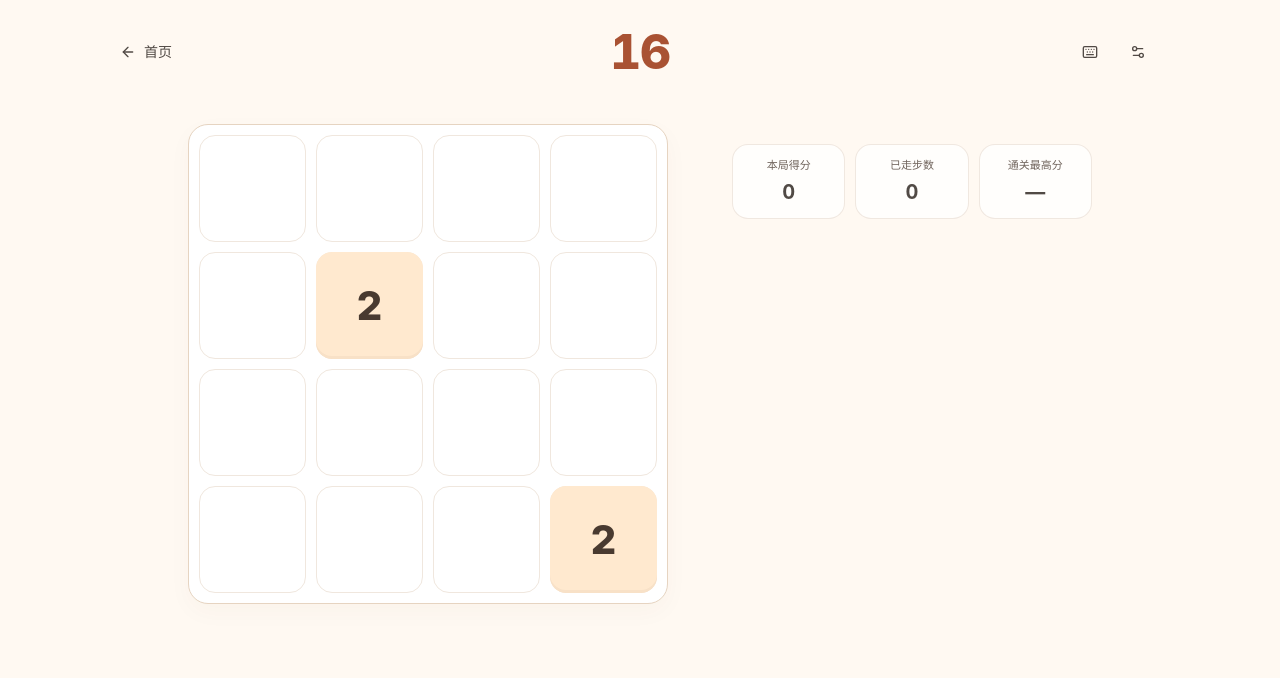
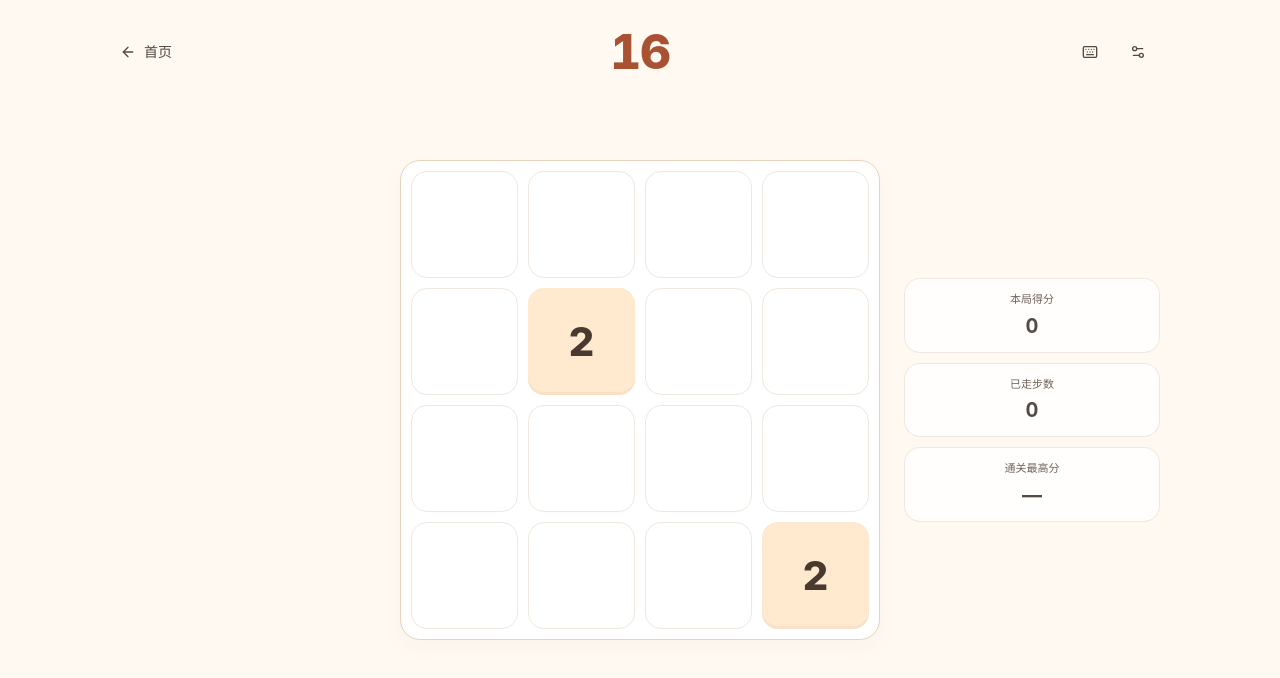
Before and after one commit to Moewerry/double-up, a React (Vite) app: page /#/play in a window 1280 px wide. Shown: the top 678 px of the page. Built offline with nearby package versions, Linux system fonts and the light colour scheme.

Commit message:
fix: 统一关卡与教程棋盘居中布局

```diff
--- a/src/app.tsx
+++ b/src/app.tsx
@@ -14,7 +14,7 @@ export function App() {
     window.addEventListener("storage", onStorage)
     return () => window.removeEventListener("storage", onStorage)
   }, [])
-  return <HashRouter><main className="mx-auto flex min-h-svh w-full max-w-[480px] flex-col px-5 pt-[max(1rem,env(safe-area-inset-top))] pb-[env(safe-area-inset-bottom)] sm:px-8 sm:pt-7 lg:max-w-[1120px] lg:px-10">
+  return <HashRouter><main className="mx-auto flex min-h-svh w-full max-w-[480px] flex-col px-5 [--page-inset-top:max(1rem,env(safe-area-inset-top))] [--page-inset-bottom:env(safe-area-inset-bottom)] pt-[var(--page-inset-top)] pb-[var(--page-inset-bottom)] sm:px-8 sm:[--page-inset-top:1.75rem] lg:max-w-[1120px] lg:px-10">
     <SaveNotice />
     <Routes><Route path="/" element={<HomePage />} /><Route path="/play" element={<PlayPage />} /><Route path="*" element={<Navigate to="/" replace />} /></Routes>
   </main></HashRouter>
--- /dev/null
+++ b/src/components/game/game-layout.tsx
@@ -0,0 +1,23 @@
+import type { ReactNode } from "react"
+
+interface Props {
+  header: ReactNode
+  summary: ReactNode
+  actions?: ReactNode
+  children: ReactNode
+  summaryLabel?: string
+  boardLabel?: string
+  actionsLabel?: string
+}
+
+export function GameLayout({ header, summary, actions, children, summaryLabel = "本局成绩", boardLabel = "游戏棋盘", actionsLabel = "游戏结果" }: Props) {
+  // 上下轨道等高，桌面左右轨道等宽；棋盘独占中央区域。
+  return <div className="mx-auto grid w-full flex-1 grid-cols-1 grid-rows-[minmax(max-content,1fr)_auto_minmax(max-content,1fr)] gap-y-4 pt-[max(0px,calc(var(--page-inset-bottom)_-_var(--page-inset-top)))] pb-[max(0px,calc(var(--page-inset-top)_-_var(--page-inset-bottom)))] lg:grid-cols-[minmax(0,1fr)_minmax(0,480px)_minmax(0,1fr)] lg:gap-x-6">
+    <div className="col-start-1 row-start-1 min-w-0 self-start lg:col-span-3">{header}</div>
+    <section aria-label={boardLabel} className="col-start-1 row-start-2 mx-auto w-full min-w-0 max-w-[420px] lg:col-start-2 lg:max-w-[480px]">{children}</section>
+    <div className="contents lg:col-start-3 lg:row-start-2 lg:flex lg:min-w-0 lg:flex-col lg:justify-center lg:gap-6">
+      <section aria-label={summaryLabel} className="col-start-1 row-start-1 mx-auto w-full min-w-0 max-w-[420px] self-end pt-14 lg:max-w-none lg:self-auto lg:pt-0">{summary}</section>
+      {actions != null && <section aria-label={actionsLabel} className="col-start-1 row-start-3 mx-auto w-full min-w-0 max-w-[420px] self-start lg:max-w-none lg:self-auto">{actions}</section>}
+    </div>
+  </div>
+}
--- a/src/components/game/score-panel.tsx
+++ b/src/components/game/score-panel.tsx
@@ -1,5 +1,5 @@
 import { Card, CardContent } from "@/components/ui/card"
 
 export function ScorePanel({ score, moves, best, gained, revision }: { score: number; moves: number; best: number; gained: number; revision: number }) {
-  return <div className="my-5 grid grid-cols-3 gap-2.5 lg:mb-0">{[["本局得分", score], ["已走步数", moves], ["通关最高分", best || "—"]].map(([label, value], index) => <Card key={label} className="relative gap-0 rounded-2xl border-border/70 bg-white/75 py-0 shadow-none"><CardContent className="px-2 py-3 text-center"><p className="text-[11px] text-muted-foreground">{label}</p><p className="mt-1 text-xl font-bold tabular-nums">{value}</p>{index === 0 && gained > 0 && <span key={revision} aria-hidden className="score-gain absolute -top-2 right-2 rounded-full bg-[#fff0df] px-2 text-xs font-bold text-[#9b4429]">+{gained}</span>}</CardContent></Card>)}</div>
+  return <div className="grid grid-cols-3 gap-2.5 lg:grid-cols-1">{[["本局得分", score], ["已走步数", moves], ["通关最高分", best || "—"]].map(([label, value], index) => <Card key={label} className="relative gap-0 rounded-2xl border-border/70 bg-white/75 py-0 shadow-none"><CardContent className="px-2 py-3 text-center"><p className="text-[11px] text-muted-foreground">{label}</p><p className="mt-1 text-xl font-bold tabular-nums">{value}</p>{index === 0 && gained > 0 && <span key={revision} aria-hidden className="score-gain absolute -top-2 right-2 rounded-full bg-[#fff0df] px-2 text-xs font-bold text-[#9b4429]">+{gained}</span>}</CardContent></Card>)}</div>
 }
--- a/src/components/tutorial/tutorial-actions.tsx
+++ b/src/components/tutorial/tutorial-actions.tsx
@@ -8,7 +8,7 @@ interface Props { state: TutorialState; busy: boolean; onNext: () => void; onRes
 
 export function TutorialActions({ state, busy, onNext, onReset, onStartOver }: Props) {
   const complete = tutorialComplete(state)
-  return <div className="space-y-2 pt-5 lg:pt-8">
+  return <div className="space-y-2">
     {complete ? <>
       <Button className="h-12 w-full rounded-xl text-base font-bold" disabled={busy} asChild={!busy}>{busy ? <span>去闯关</span> : <Link to="/play">去闯关<ArrowRight /></Link>}</Button>
       <Button variant="ghost" className="h-11 w-full rounded-xl" disabled={busy} onClick={onStartOver}><RotateCcw />再练一次</Button>
--- a/src/components/tutorial/tutorial-panel.tsx
+++ b/src/components/tutorial/tutorial-panel.tsx
@@ -12,7 +12,7 @@ export function TutorialPanel({ state }: { state: TutorialState }) {
   const title = passed ? lesson.success : state.phase === "lost" ? "再试一次" : lesson.prompt
   const feedback = state.feedback === "direction" ? "跟着箭头试试" : state.feedback === "blocked" ? "换个方向试试" : ""
   const Icon = tutorialComplete(state) ? Sparkles : Check
-  return <div className="py-4 lg:py-0">
+  return <div>
     <div className="flex items-center justify-between gap-3 text-xs text-muted-foreground"><span>新手教程</span><span className="tabular-nums">{state.step + 1} / {tutorialSteps.length}</span></div>
     <Progress className="mt-2 h-1.5" value={completed / tutorialSteps.length * 100} aria-label="教程进度" aria-valuetext={`已完成 ${completed} 个练习，共 ${tutorialSteps.length} 个`} />
     <div className="mt-3 text-center lg:mt-8 lg:text-left" role="status" aria-live="polite" aria-atomic="true">
--- a/src/pages/game-page.tsx
+++ b/src/pages/game-page.tsx
@@ -4,6 +4,7 @@ import { ArrowLeft, Flag } from "lucide-react"
 import { Button } from "@/components/ui/button"
 import { SettingsDialog } from "@/components/settings-dialog"
 import { Board } from "@/components/game/board"
+import { GameLayout } from "@/components/game/game-layout"
 import { KeyboardGuideDialog } from "@/components/game/keyboard-guide-dialog"
 import { ResultDialog } from "@/components/game/result-dialog"
 import { ScorePanel } from "@/components/game/score-panel"
@@ -26,29 +27,22 @@ export function GamePage() {
   const { submit, clear, feedback } = useGameInput(enabled)
   useEffect(() => { if (session.status !== "playing") setResult(true) }, [session.status, session.level])
   function reset() { clear(); store.restart(); setRestart(false); setResult(false) }
-  return <div className="mx-auto w-full max-w-[480px] lg:max-w-none">
-    <header className="grid grid-cols-[minmax(0,1fr)_auto_minmax(0,1fr)] items-center gap-2">
+  return <>
+    <GameLayout header={<header className="grid grid-cols-[minmax(0,1fr)_auto_minmax(0,1fr)] items-center gap-2">
       <Button variant="ghost" className="-ml-3 h-11 justify-self-start rounded-xl" asChild><Link to="/"><ArrowLeft />首页</Link></Button>
       <h1 aria-label={`本关目标数字 ${level.target}`} className="text-4xl font-extrabold leading-none tracking-tight text-[#a95233] tabular-nums lg:text-5xl">{level.target}</h1>
       <div className="flex items-center gap-1 justify-self-end">
         <KeyboardGuideDialog onOpenChange={setGuide} />
         <SettingsDialog onOpenChange={setSettings} onRestart={() => { clear(); setRestart(true) }} />
       </div>
-    </header>
-    <div className="mx-auto lg:grid lg:max-w-[960px] lg:grid-cols-[minmax(0,480px)_minmax(0,360px)] lg:grid-rows-[auto_1fr] lg:justify-center lg:gap-x-16 lg:py-12">
-      <section aria-label="本局成绩" className="flow-root min-w-0 lg:col-start-2 lg:row-start-1">
-        <ScorePanel score={session.score} moves={session.moves} best={store.data.records[String(session.level)]?.score ?? 0} gained={store.gained} revision={store.revision} />
-      </section>
-      <section aria-label="游戏棋盘" className="min-w-0 lg:col-start-1 lg:row-span-2 lg:row-start-1">
-        <Board session={session} motions={store.motions} revision={store.revision} onMove={submit} enabled={enabled} />
-        <p id="board-help" className="sr-only">使用方向键或 WASD 移动方块。触屏可以在棋盘上滑动。</p>
-        <MoveFeedback session={session} message={feedback} />
-      </section>
-      {session.status !== "playing" && <section aria-label="游戏结果" className="min-w-0 lg:col-start-2 lg:row-start-2">
-        <Button ref={resultButton} className="mt-4 h-11 w-full" onClick={() => setResult(true)}><Flag />查看{session.status === "won" ? "通关" : "挑战"}结果</Button>
-      </section>}
-    </div>
+    </header>}
+      summary={<ScorePanel score={session.score} moves={session.moves} best={store.data.records[String(session.level)]?.score ?? 0} gained={store.gained} revision={store.revision} />}
+      actions={session.status !== "playing" ? <Button ref={resultButton} className="h-11 w-full" onClick={() => setResult(true)}><Flag />查看{session.status === "won" ? "通关" : "挑战"}结果</Button> : null}>
+      <Board session={session} motions={store.motions} revision={store.revision} onMove={submit} enabled={enabled} />
+      <p id="board-help" className="sr-only">使用方向键或 WASD 移动方块。触屏可以在棋盘上滑动。</p>
+      <MoveFeedback session={session} message={feedback} />
+    </GameLayout>
     {session.status !== "playing" && <ResultDialog session={session} open={result} onOpenChange={setResult} onRestoreFocus={() => (resultButton.current ?? document.getElementById("double-up-board"))?.focus({ preventScroll: true })} blocked={store.blocked} onNext={() => { clear(); store.next(); setResult(false) }} onRestart={reset} onHome={() => navigate("/")} />}
     <RestartDialog open={restart} onOpenChange={setRestart} onRestart={reset} blocked={store.blocked} />
-  </div>
+  </>
 }
```
Also changed, not shown: src/pages/tutorial-page.tsx (+13 -15 lines).
